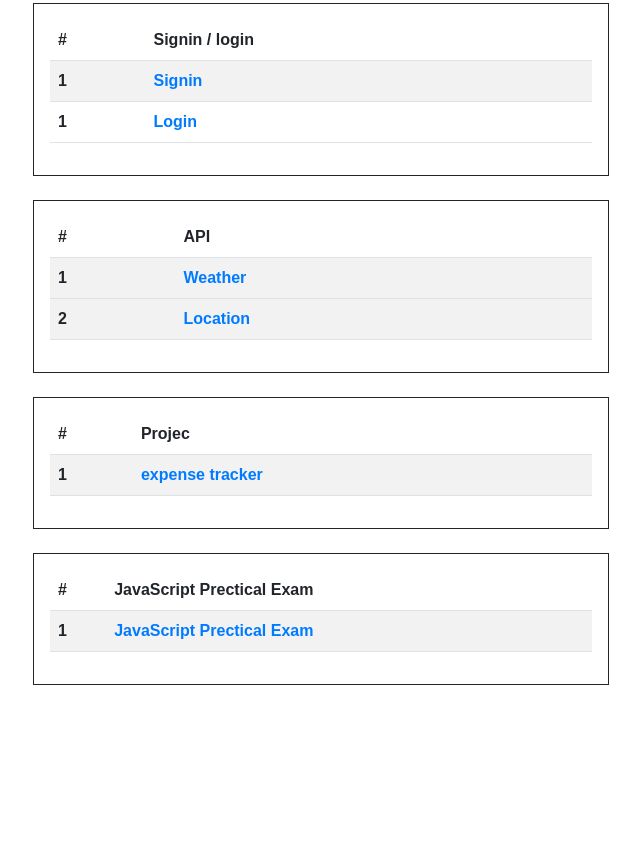
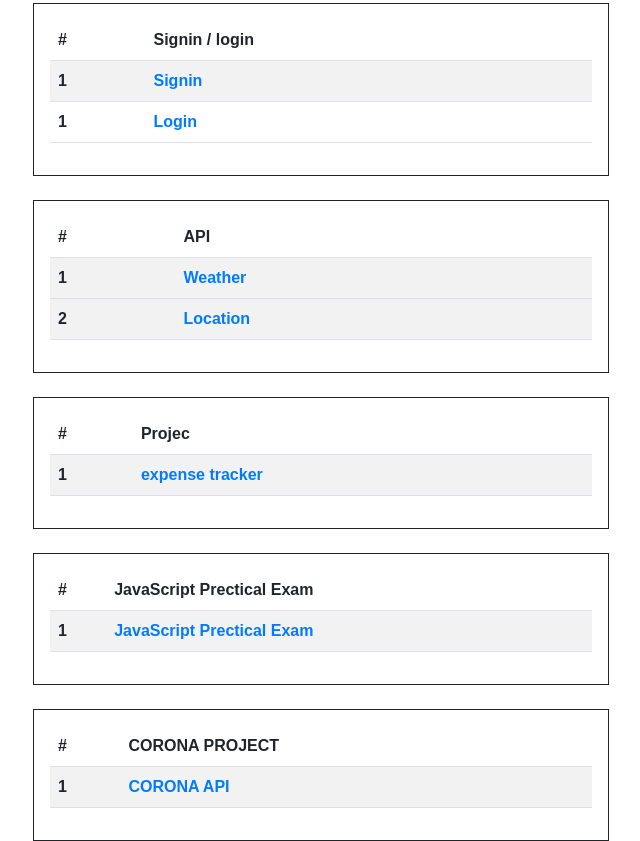
Before and after one commit to Urvesh0069/JS, a plain HTML site: page index.html in a window 1280 px wide. Shown: the part 3456-4297 px from the top of the page, without its empty margins (319-959 px from the left). Before the commit the page ends 4141 px from the top, so only its background shows below. Drawn offline with nearby package versions, Linux system fonts and the light colour scheme.

Commit message:
index updat

```diff
--- a/index.html
+++ b/index.html
@@ -470,6 +470,22 @@
         </table>
     </div>
 
+            <div class="container border border-dark p-3 mt-4">
+        <table class="table table-striped">
+            <thead>
+                <tr>
+                    <th scope="col">#</th>
+                    <th scope="col">CORONA PROJECT</th>
+                </tr>
+            </thead>
+            <tbody>
+                <tr>
+                    <th scope="row">1</th>
+                    <td><a href="./Corona API/index.html">CORONA API</a></td>
+                </tr>
+            </tbody>
+        </table>
+    </div>
 
 
     <script src="https://cdn.jsdelivr.net/npm/bootstrap@5.3.0/dist/js/bootstrap.bundle.min.js"></script>
```
